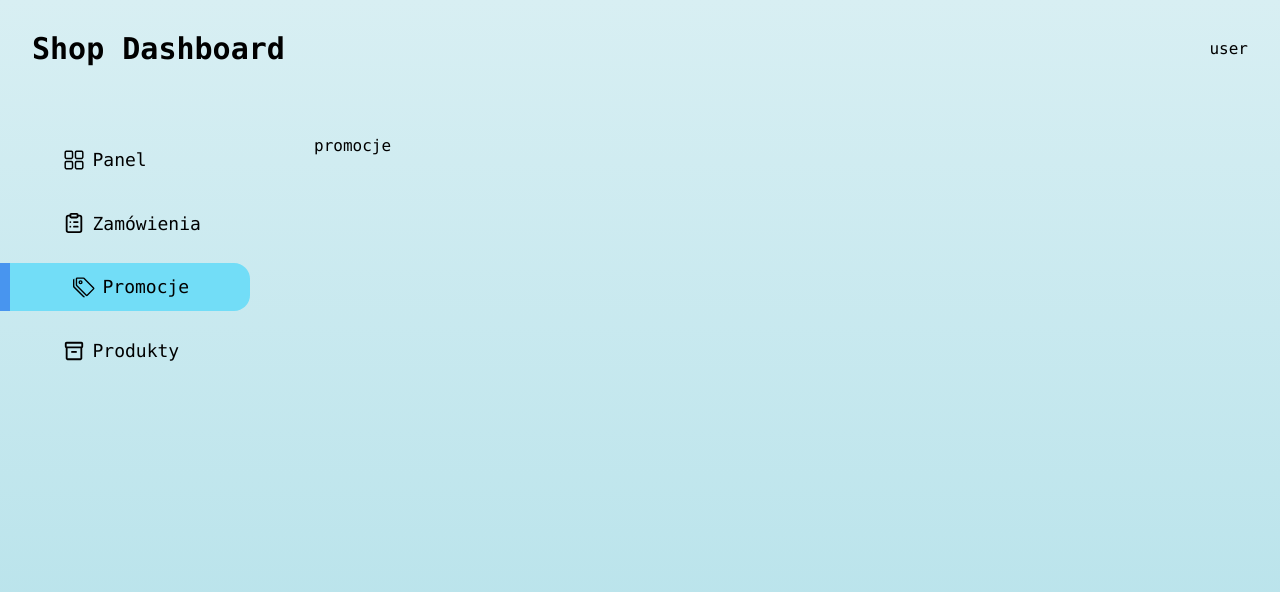
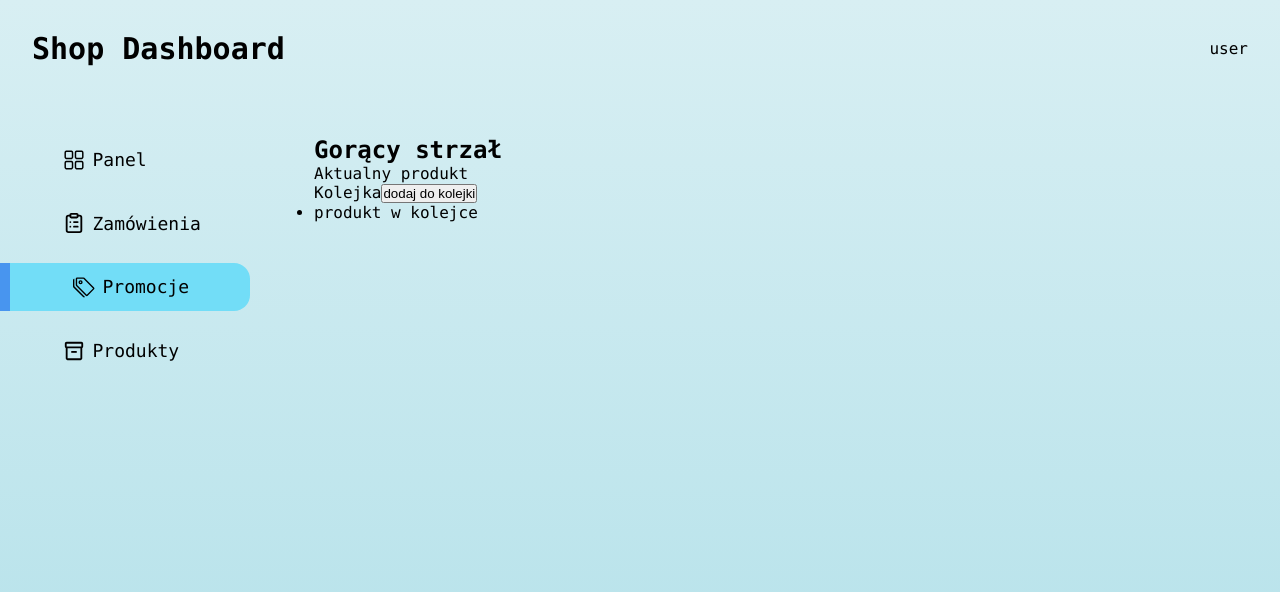
Before and after one commit to tomaszsliwakowski/Dashboard_e_shop, a Next.js app: page /dashboard/sale in a window 1280 px wide. Shown: the top 592 px of the page. Built offline with nearby package versions, Linux system fonts and the light colour scheme.

Commit message:
Changes to be committed: 	modified:   src/app/dashboard/orders/page.tsx 	modified:   src/app/dashboard/sale/page.tsx

```diff
--- a/src/app/dashboard/sale/page.tsx
+++ b/src/app/dashboard/sale/page.tsx
@@ -3,7 +3,21 @@ import styles from "../dashboard.module.css";
 export default function Sale() {
   return (
     <div className={styles.dashboard}>
-      <div>promocje</div>
+      <div>
+        <h2>Gorący strzał</h2>
+        <div>
+          <div>Aktualny produkt</div>
+          <div>
+            <div>
+              <span>Kolejka</span>
+              <button>dodaj do kolejki</button>
+            </div>
+            <ul>
+              <li>produkt w kolejce</li>
+            </ul>
+          </div>
+        </div>
+      </div>
     </div>
   );
 }
```
Also changed, not shown: src/app/dashboard/orders/page.tsx (+5 -5 lines).
